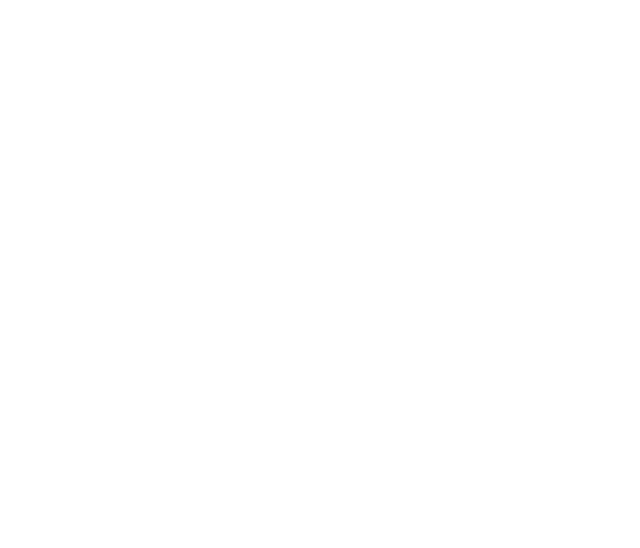
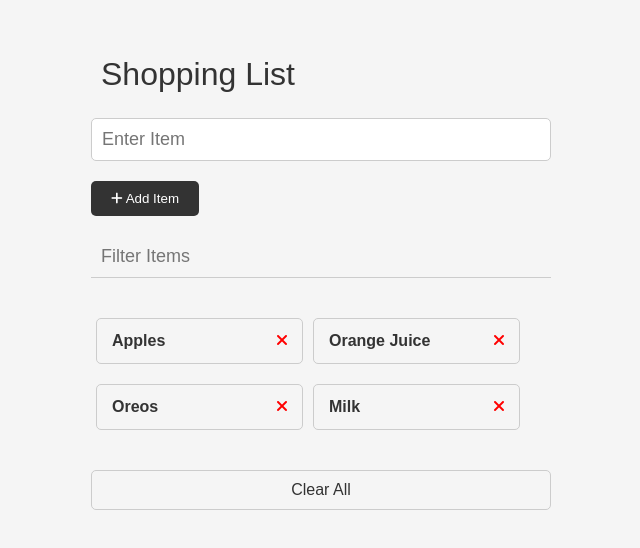
Before and after one commit to yuliyakf/Shopping-list, a plain HTML site: page index.html in a window 1280 px wide. Shown: the whole page, without its empty margins (319-959 px from the left). Drawn offline with Linux system fonts and the light colour scheme.

Commit message:
new updates on items added

```diff
--- a/index.html
+++ b/index.html
@@ -1,15 +1,80 @@
 <!DOCTYPE html>
 <html lang="en">
-<head>
-    <meta charset="UTF-8">
-    <meta http-equiv="X-UA-Compatible" content="IE=edge">
-    <meta name="viewport" content="width=device-width, initial-scale=1.0">
-    <link src="stylesheet" href="./styles.css">
-    <title>Document</title>
-</head>
-<body>
+  <head>
+    <meta charset="UTF-8" />
+    <meta http-equiv="X-UA-Compatible" content="IE=edge" />
+    <meta name="viewport" content="width=device-width, initial-scale=1.0" />
+    <link
+      rel="stylesheet"
+      href="https://cdnjs.cloudflare.com/ajax/libs/font-awesome/6.1.2/css/all.min.css"
+      integrity="sha512-1sCRPdkRXhBV2PBLUdRb4tMg1w2YPf37qatUFeS7zlBy7jJI8Lf4VHwWfZZfpXtYSLy85pkm9GaYVYMfw5BC1A=="
+      crossorigin="anonymous"
+      referrerpolicy="no-referrer"
+    />
+    <link rel="stylesheet" href="./styles.css" />
+    <title>Shopping List</title>
+  </head>
+  <body>
+    <div class="container">
+      <header>
+        <h1>Shopping List</h1>
+      </header>
+      <form id="item-form">
+        <div class="form-control">
+          <input
+            type="text"
+            class="form-input"
+            id="item-input"
+            name="item"
+            placeholder="Enter Item"
+          />
+        </div>
+        <div class="form-control">
+          <button type="submit" class="btn">
+            <i class="fa-solid fa-plus"></i> Add Item
+          </button>
+        </div>
+      </form>
 
+      <div class="filter">
+        <input
+          type="text"
+          class="form-input-filter"
+          id="filter"
+          placeholder="Filter Items"
+        />
+      </div>
+
+      <ul id="item-list" class="items">
+        <li>
+          Apples
+          <button class="remove-item btn-link text-red">
+            <i class="fa-solid fa-xmark"></i>
+          </button>
+        </li>
+        <li>
+          Orange Juice
+          <button class="remove-item btn-link text-red">
+            <i class="fa-solid fa-xmark"></i>
+          </button>
+        </li>
+        <li>
+          Oreos
+          <button class="remove-item btn-link text-red">
+            <i class="fa-solid fa-xmark"></i>
+          </button>
+        </li>
+        <li>
+          Milk
+          <button class="remove-item btn-link text-red">
+            <i class="fa-solid fa-xmark"></i>
+          </button>
+        </li>
+      </ul>
+
+      <button id="clear" class="btn-clear">Clear All</button>
+    </div>
 
     <script src="./main.js"></script>
-</body>
+  </body>
 </html>
--- a/main.js
+++ b/main.js
@@ -0,0 +1,40 @@
+const itemForm = document.querySelector("#item-form");
+const itemInput = document.querySelector("#item-input");
+const itemList = document.querySelector("#item-list");
+
+function addItem(e){
+    e.preventDefault();
+    const newItem = itemInput.value
+
+    if(newItem === ''){
+        alert("please add an item")
+        return;
+    }
+
+    //create list item
+    const li = document.createElement("li");
+    li.appendChild(document.createTextNode(newItem))
+
+    const button= createButton("remove-item btn-link text-red") //function for remove button
+    li.appendChild(button)
+
+    itemList.appendChild(li)
+    itemInput.value='';
+}
+
+function createButton(classes){
+    const button= document.createElement("button");
+    button.className= classes;
+    const icon= createIcon("fa-solid fa-xmark")
+    button.appendChild(icon)
+    return button;
+}
+
+function createIcon(classes){
+    const icon= document.createElement('li');
+    icon.className = classes;
+    return icon;
+}
+
+//event listeners
+itemForm.addEventListener('submit', addItem);
--- a/styles.css
+++ b/styles.css
@@ -0,0 +1,125 @@
+
+*,
+*::before,
+*::after {
+  margin: 0;
+  padding: 0;
+  box-sizing: border-box;
+}
+
+body {
+  font-family: 'Poppins', sans-serif;
+  font-size: 16px;
+  line-height: 1.5;
+  color: #333;
+  background-color: #f5f5f5;
+}
+
+header {
+  display: flex;
+  justify-content: flex-start;
+  align-items: center;
+  margin-bottom: 20px;
+}
+
+header h1 {
+  font-weight: 300;
+  margin-left: 10px;
+}
+
+.container {
+  max-width: 500px;
+  margin: 30px auto;
+  padding: 20px;
+}
+
+/* Form & Input */
+.form-input {
+  width: 100%;
+  font-size: 18px;
+  margin-bottom: 20px;
+  padding: 10px;
+  border: 1px solid #ccc;
+  border-radius: 5px;
+  outline: none;
+}
+
+.form-input-filter {
+  margin-top: 20px;
+  width: 100%;
+  font-size: 18px;
+  margin-bottom: 20px;
+  padding: 10px;
+  border: none;
+  border-bottom: 1px solid #ccc;
+  background: transparent;
+  outline: none;
+}
+
+/* Buttons */
+.btn {
+  background-color: #333;
+  color: #fff;
+  border: none;
+  border-radius: 5px;
+  padding: 10px 20px;
+  cursor: pointer;
+}
+
+.btn:hover {
+  background-color: #444;
+}
+
+.btn-link {
+  font-size: 16px;
+  background-color: transparent;
+  color: #333;
+  border: none;
+  padding: 0;
+  cursor: pointer;
+}
+
+.btn-clear {
+  margin-top: 20px;
+  width: 100%;
+  font-size: 16px;
+  background-color: transparent;
+  color: #333;
+  border: 1px solid #ccc;
+  border-radius: 5px;
+  padding: 10px 20px;
+  cursor: pointer;
+}
+
+.btn-clear:hover {
+  background-color: #f1f1f1;
+}
+
+.text-red {
+  color: red;
+}
+
+/* Items */
+
+.items {
+  margin-top: 20px;
+  display: flex;
+  flex-wrap: wrap;
+}
+
+.items li {
+  display: flex;
+  justify-content: space-between;
+  width: 45%;
+  border: 1px solid #ccc;
+  border-radius: 5px;
+  padding: 10px 15px;
+  margin: 0 5px 20px;
+  font-weight: 700;
+}
+
+@media (max-width: 500px) {
+  .items li {
+    width: 100%;
+  }
+}
```
